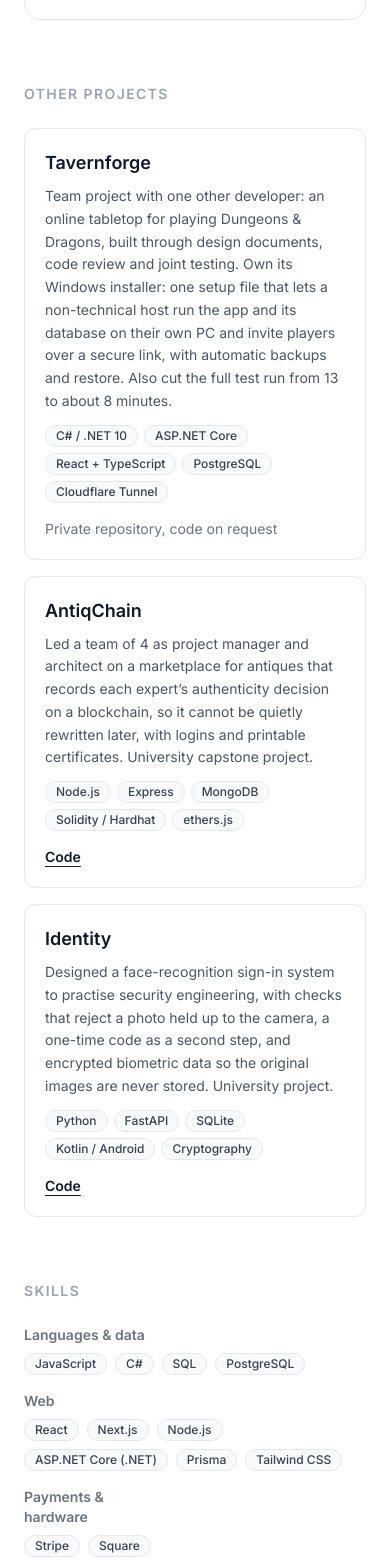
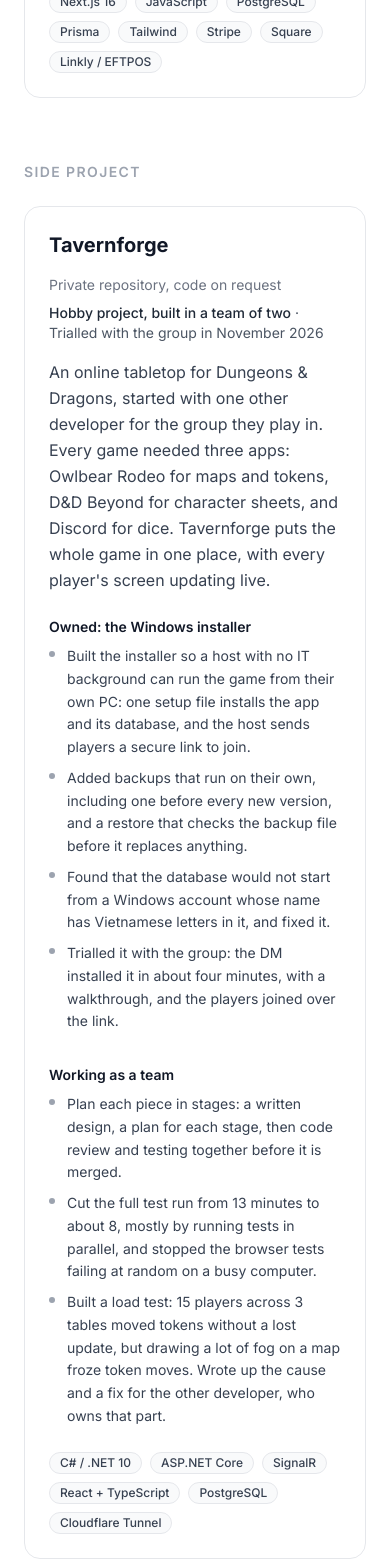
Before and after one commit to phuanh20001/portfolio, a Next.js app: page / in a window 390 px wide. Shown: the part 5640-7204 px from the top of the page. Built offline with nearby package versions, Linux system fonts and the light colour scheme.

Commit message:
Update résumé and project details; clarify Tavernforge project description and add side project section

```diff
--- a/resume.html
+++ b/resume.html
@@ -46,7 +46,7 @@
   .headline { margin: 1pt 0 3pt; font-size: 12pt; color: var(--muted); }
   .contact { margin: 0; font-size: 10pt; }
 
-  section { margin-top: 9pt; }
+  section { margin-top: 8pt; }
   h2 {
     font-size: 10.5pt;
     text-transform: uppercase;
@@ -67,10 +67,10 @@
   .links { margin: 1pt 0 0; font-size: 10pt; color: var(--accent); }
 
   ul { margin: 2pt 0 0; padding-left: 14pt; list-style: none; }
-  li { margin: 0 0 1.5pt; position: relative; }
+  li { margin: 0 0 1pt; position: relative; }
   li::before { content: "\2022"; position: absolute; left: -10pt; color: var(--accent); }
 
-  .skills p { margin: 0 0 1.5pt; }
+  .skills p { margin: 0 0 1pt; }
 </style>
 </head>
 <body>
@@ -85,7 +85,7 @@
 
   <section>
     <h2>Summary</h2>
-    <p>IT graduate (2026) and full-stack developer focused on payments and integrations. Sole developer of Muster POS, in production since August 2026 as the till a Canberra cafe trades on every day, with a card terminal connection accredited by Linkly.</p>
+    <p>IT graduate (2026) and full-stack developer focused on payments and integrations. Sole developer of Muster POS, in production since August 2026 as the till a Canberra cafe trades on every day, with a card terminal connection accredited by Linkly. Also builds Tavernforge, a C#/.NET hobby project, in a team of two.</p>
   </section>
 
   <section>
@@ -147,11 +147,12 @@
 
     <div class="entry">
       <div class="head">
-        <span><b>Tavernforge</b>, Team project, private repository (code on request)</span>
-        <span class="when">.NET 10, React/TypeScript, PostgreSQL</span>
+        <span><b>Tavernforge</b>, Hobby project in a team of two (code on request)</span>
+        <span class="when">C#/.NET 10, React/TypeScript, PostgreSQL</span>
       </div>
       <ul>
-        <li>Own the Windows installer for an online D&amp;D tabletop: one setup file lets a non-technical host run the app and its database on their own PC and invite players over a secure link, with backups and restore</li>
+        <li>Online D&amp;D tabletop, built so our group could play in one app, not three (maps, character sheets, dice)</li>
+        <li>Own the Windows installer: one setup file lets a non-technical host run the app and its database on their own PC and invite players over a secure link, with backups and restore; our DM set it up in 4 minutes</li>
         <li>Work through design documents, code review and joint testing; cut test time from 13 to 8 minutes</li>
       </ul>
     </div>
--- a/src/app/page.js
+++ b/src/app/page.js
@@ -1,4 +1,4 @@
-import { profile, featuredProject, otherProjects } from '@/data/profile'
+import { profile, featuredProject, sideProject, otherProjects } from '@/data/profile'
 import EmailButton from './EmailButton'
 import Reveal from './Reveal'
 
@@ -230,6 +230,47 @@ export default function Home() {
         </article>
       </Section>
 
+      {/* ── Side project: Tavernforge, a lighter version of the card above ─ */}
+      <Section id="side-project" title="Side project">
+        <article className="group rounded-2xl border border-gray-200 dark:border-gray-700 p-6 sm:p-8 transition duration-300 hover:border-gray-300 dark:hover:border-gray-600 hover:shadow-lg hover:shadow-gray-200/60 dark:hover:shadow-black/40">
+          <div className="flex items-baseline justify-between gap-4 flex-wrap">
+            <h3 className="text-xl font-bold">{sideProject.name}</h3>
+            <span className="text-sm text-gray-500">{sideProject.note}</span>
+          </div>
+          <p className="mt-2 text-sm text-gray-600 dark:text-gray-400">
+            <span className="font-medium text-gray-800 dark:text-gray-200">{sideProject.label}</span>
+            {' · '}
+            {sideProject.status}
+          </p>
+
+          <p className="mt-4 max-w-prose text-base leading-relaxed text-gray-700 dark:text-gray-300">
+            {sideProject.blurb}
+          </p>
+
+          <div className="mt-6 grid gap-8 lg:grid-cols-2 lg:gap-10">
+            {sideProject.sections.map((s) => (
+              <div key={s.title}>
+                <h4 className="text-sm font-semibold text-gray-900 dark:text-gray-100">{s.title}</h4>
+                <ul className="mt-2 space-y-2">
+                  {s.items.map((h, i) => (
+                    <li key={i} className="flex gap-3 text-sm text-gray-700 dark:text-gray-300">
+                      <span className="mt-1.5 h-1.5 w-1.5 shrink-0 rounded-full bg-gray-400 dark:bg-gray-600" />
+                      <span className="leading-relaxed">{h}</span>
+                    </li>
+                  ))}
+                </ul>
+              </div>
+            ))}
+          </div>
+
+          <div className="mt-6 flex flex-wrap gap-2">
+            {sideProject.stack.map((s) => (
+              <Chip key={s}>{s}</Chip>
+            ))}
+          </div>
+        </article>
+      </Section>
+
       {/* ── Other projects ───────────────────────────────────────────────── */}
       {shownOthers.length > 0 && (
         <Section id="projects" title="Other Projects">
--- a/src/data/profile.js
+++ b/src/data/profile.js
@@ -34,7 +34,9 @@ export const profile = {
     "online, print the kitchen's dockets, run bookings and a loyalty card, and keep " +
     "selling when the internet drops out. Set it up on the shop's own computer, " +
     'got its card terminal connection accredited by Linkly, and keep it ' +
-    'running. Recent IT graduate, open to IT roles in Canberra or remote.',
+    'running. Outside work, builds Tavernforge, an online tabletop for Dungeons & ' +
+    'Dragons, in C# and .NET with one other developer. Recent IT graduate, open to ' +
+    'IT roles in Canberra or remote.',
 
   // Group your skills however you like. Add/remove groups and items freely.
   // Kept short and moved below the work on purpose. A list of tool names proves
@@ -220,6 +222,42 @@ export const featuredProject = {
   siteUrl: 'https://musterpos.com',
 }
 
+// Second project, shown under Muster POS with less weight. A hobby that came from
+// the developers' own D&D group, not coursework. The repository stays PRIVATE (it
+// may hold Wizards of the Coast material): code on request only, never the
+// database. Say "trialled", not "in use", until the group plays on it regularly.
+export const sideProject = {
+  name: 'Tavernforge',
+  label: 'Hobby project, built in a team of two',
+  status: 'Trialled with the group in November 2026',
+  note: 'Private repository, code on request',
+  blurb:
+    'An online tabletop for Dungeons & Dragons, started with one other developer for ' +
+    'the group they play in. Every game needed three apps: Owlbear Rodeo for maps and ' +
+    'tokens, D&D Beyond for character sheets, and Discord for dice. Tavernforge puts ' +
+    "the whole game in one place, with every player's screen updating live.",
+  sections: [
+    {
+      title: 'Owned: the Windows installer',
+      items: [
+        'Built the installer so a host with no IT background can run the game from their own PC: one setup file installs the app and its database, and the host sends players a secure link to join.',
+        'Added backups that run on their own, including one before every new version, and a restore that checks the backup file before it replaces anything.',
+        'Found that the database would not start from a Windows account whose name has Vietnamese letters in it, and fixed it.',
+        'Trialled it with the group: the DM installed it in about four minutes, with a walkthrough, and the players joined over the link.',
+      ],
+    },
+    {
+      title: 'Working as a team',
+      items: [
+        'Plan each piece in stages: a written design, a plan for each stage, then code review and testing together before it is merged.',
+        'Cut the full test run from 13 minutes to about 8, mostly by running tests in parallel, and stopped the browser tests failing at random on a busy computer.',
+        'Built a load test: 15 players across 3 tables moved tokens without a lost update, but drawing a lot of fog on a map froze token moves. Wrote up the cause and a fix for the other developer, who owns that part.',
+      ],
+    },
+  ],
+  stack: ['C# / .NET 10', 'ASP.NET Core', 'SignalR', 'React + TypeScript', 'PostgreSQL', 'Cloudflare Tunnel'],
+}
+
 // Supporting projects. Guidance:
 //  ★ If it has a live demo OR a public repo, give it real links — it counts.
 //  · If it's private with no demo, still list it, but say "code on request".
@@ -227,20 +265,6 @@ export const featuredProject = {
 // Fill these in from your other repos (CryptoWallet, Identity, AntiqueSystem, …).
 // Delete any slot you don't use.
 export const otherProjects = [
-  {
-    name: 'Tavernforge',
-    blurb:
-      'Team project with one other developer: an online tabletop for playing ' +
-      'Dungeons & Dragons, built through design documents, code review and joint ' +
-      'testing. Own its Windows installer: one setup file that lets a ' +
-      'non-technical host run the app and its database on their own PC and invite ' +
-      'players over a secure link, with automatic backups and restore. Also cut ' +
-      'the full test run from 13 to about 8 minutes.',
-    stack: ['C# / .NET 10', 'ASP.NET Core', 'React + TypeScript', 'PostgreSQL', 'Cloudflare Tunnel'],
-    demoUrl: '',
-    repoUrl: '',
-    note: 'Private repository, code on request',
-  },
   {
     name: 'AntiqChain',
     blurb:
```
Also changed, not shown: 1 other file (tests, documents, lock files or other folders).
